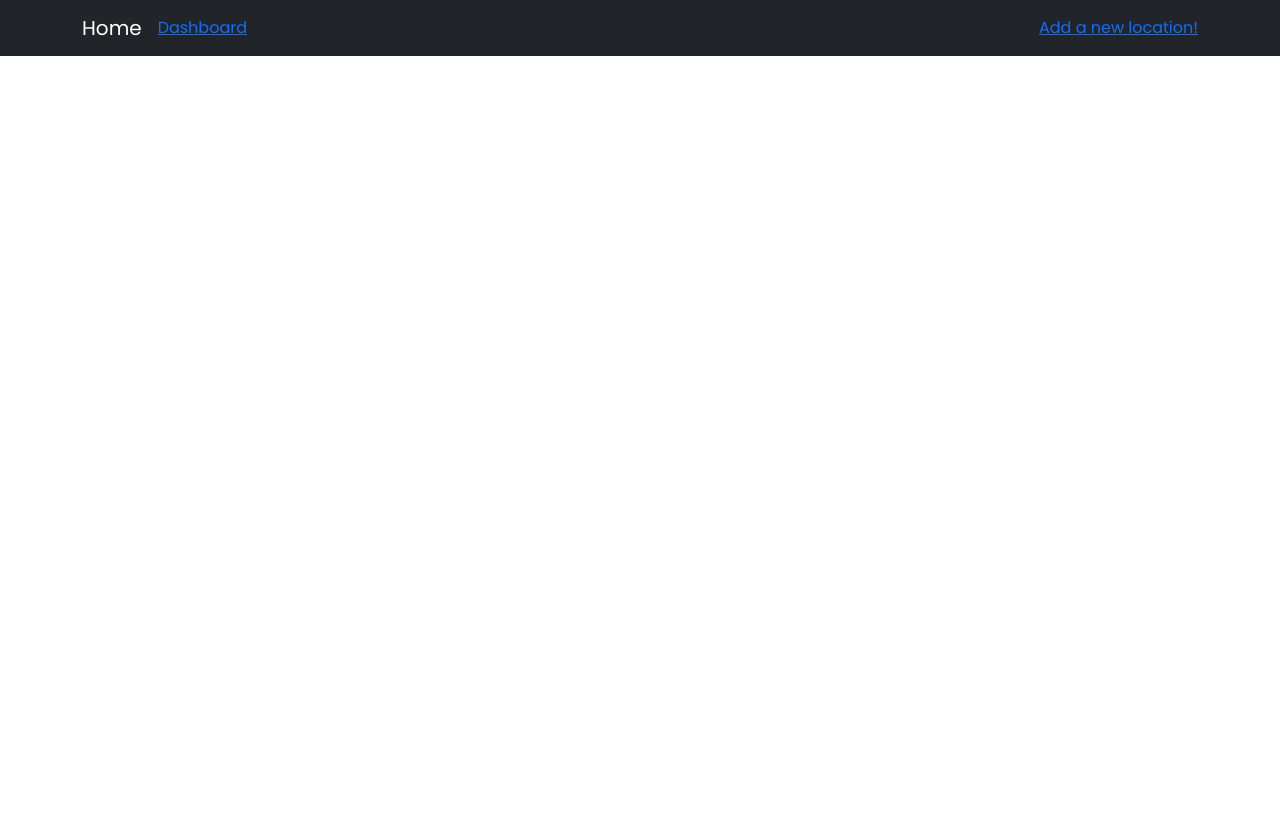
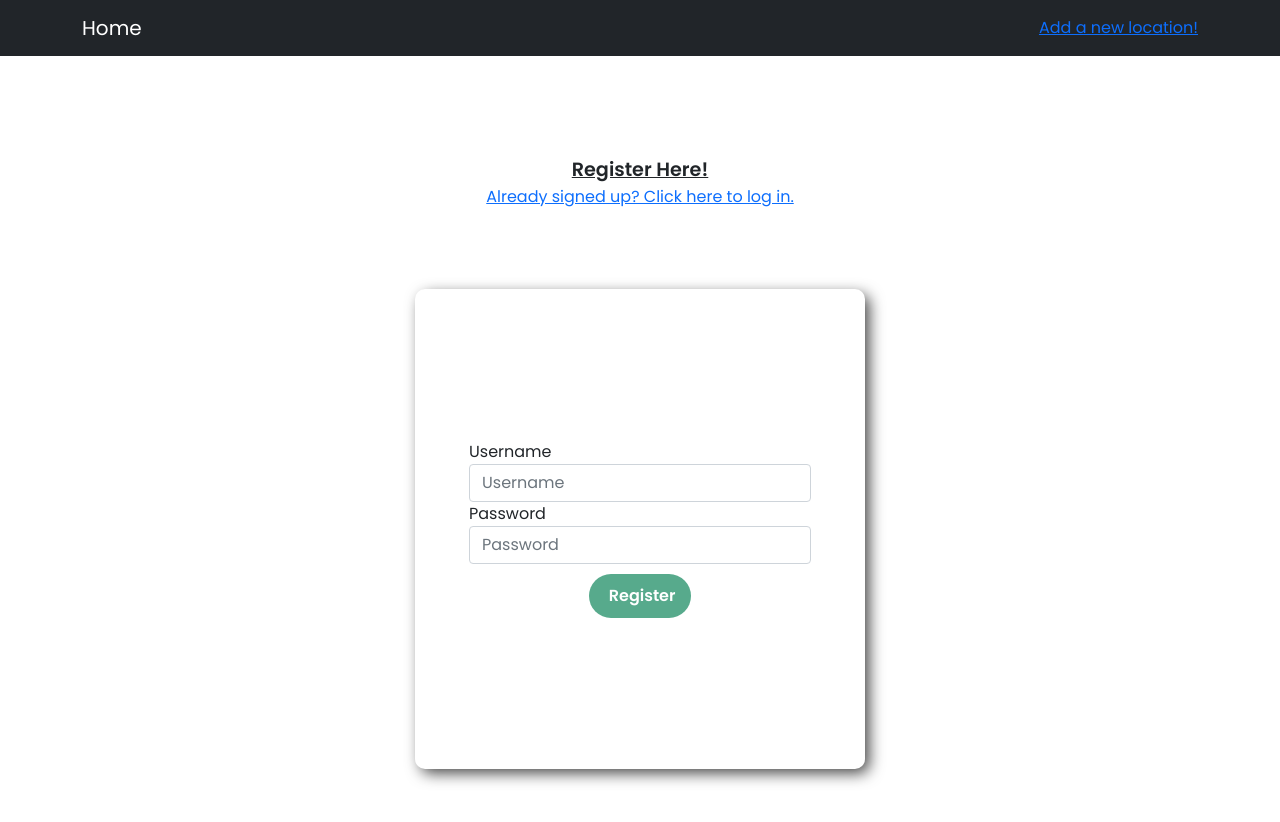
Before and after one commit to koogler/gotta-go, a React (Create React App) app: page /register in a window 1280 px wide. Shown: the top 822 px of the page. Before the commit the page ends 800 px from the top, so only its background shows below. Built offline with nearby package versions, Linux system fonts and the light colour scheme.

Commit message:
fixed the login page, and added a register route that adds users to the database

```diff
--- a/src/components/LocationAdd/LocationAdd.js
+++ b/src/components/LocationAdd/LocationAdd.js
@@ -2,6 +2,8 @@ import React, { useState, useContext } from "react";
 import { useNavigate } from "react-router-dom";
 import LocationFind from "../../api/LocationFind";
 import { LocationsContext } from "../../context/LocationsContext";
+import useToken from "../Dashboard/useToken";
+import Login from "../Login/Login";
 
 import './LocationAdd.scss';
 
@@ -20,6 +22,8 @@ const LocationAdd = () => {
   const [sharpsDisposal, setSharpsDisposal] = useState(false)
   const [requiresPurchase, setRequiresPurchase] = useState(false)
   const [privacyRating, setPrivacyRating] = useState(0)
+
+  const { token, setToken } = useToken();
 
   const handleChangeOne = () => {
     setAccessible(!accessible)
@@ -60,6 +64,10 @@ const LocationAdd = () => {
       addLocations(res.data.data.location)
       navigate('')
     } catch (err) { }
+  }
+
+  if (!token) {
+    return <Login setToken={setToken} />
   }
 
   return (
--- a/src/components/Login/Login.js
+++ b/src/components/Login/Login.js
@@ -3,14 +3,27 @@ import './Login.scss';
 import PropTypes from 'prop-types';
 import { LocationsContext } from '../../context/LocationsContext';
 import LocationFind from '../../api/LocationFind';
+import { Link } from 'react-router-dom'
+
+async function loginUser(credentials) {
+  return fetch('http://localhost:8080/login', {
+    method: 'POST',
+    headers: {
+      'Content-Type': 'application/json'
+    },
+    body: JSON.stringify(credentials)
+  })
+    .then(data => data.json())
+}
 
 
-
-export default function Login() {
+export default function Login({ setToken }) {
 
   const [errorMessages, setErrorMessages] = useState({});
   const [isSubmitted, setIsSubmitted] = useState(false);
   const { database, setDatabase } = useContext(LocationsContext)
+  const [username, setUserName] = useState();
+  const [password, setPassword] = useState();
 
   useEffect(() => {
     const fetchData = async () => {
@@ -29,9 +42,7 @@ export default function Login() {
     pass: "invalid password"
   };
 
-  console.log(database)
-
-  const handleSubmit = (event) => {
+  const handleSubmit = async (event) => {
 
     event.preventDefault();
 
@@ -39,11 +50,19 @@ export default function Login() {
 
     const userData = database.find((user) => user.username === uname.value);
 
+    const token = await loginUser({
+      username,
+      password
+    });
+
+
+
     if (userData) {
       if (userData.password !== pass.value) {
         setErrorMessages({ name: "pass", message: errors.pass });
       } else {
         setIsSubmitted(true);
+        setToken(token);
       }
     } else {
       setErrorMessages({ name: "uname", message: errors.uname });
@@ -79,8 +98,13 @@ export default function Login() {
     <div className="app">
       <div className="login-form">
         <div className="title">Sign In</div>
+        <div><Link to="/register">Don't have an account? Click here to sign up.</Link></div>
         {isSubmitted ? <div>User is successfully logged in</div> : renderForm}
       </div>
     </div>
   );
 }
+
+Login.propTypes = {
+  setToken: PropTypes.func.isRequired
+}
--- a/src/components/Navbar/TopNav.js
+++ b/src/components/Navbar/TopNav.js
@@ -8,7 +8,6 @@ function TopNav() {
       <Container>
         <Navbar.Brand href="/">Home</Navbar.Brand>
         <Nav className="me-auto">
-          <Link to="/dashboard">Dashboard</Link>
         </Nav>
         <Nav>
           <Link to="/locationadd">Add a new location!</Link>
--- /dev/null
+++ b/src/components/Register/Register.js
@@ -0,0 +1,65 @@
+import React, { useContext, useState } from "react";
+import { LocationsContext } from '../../context/LocationsContext';
+import LocationFind from '../../api/LocationFind';
+import { useNavigate, Link } from "react-router-dom";
+
+export default function Register() {
+
+  const { addUsers } = useContext(LocationsContext)
+
+  const [username, setUsername] = useState("")
+  const [password, setPassword] = useState("")
+
+  const navigate = useNavigate()
+
+  const handleSubmit = async (event) => {
+    event.preventDefault()
+
+    try {
+      const res = await LocationFind.post("/userdata/adduser",
+        {
+          username,
+          password
+        })
+      addUsers(res.data.data.database)
+      navigate('/login')
+    } catch (err) { }
+  }
+
+  return (
+    <div className="app">
+      <div className="login-form">
+        <div className="title">Register Here!</div>
+        <div><Link to="/login">Already signed up? Click here to log in.</Link></div>
+      </div>
+
+
+      <div className="form-container">
+        <form className="form" onSubmit={handleSubmit}>
+          <div className="input-container">
+            <label>Username </label>
+            <input
+              value={username}
+              onChange={event => setUsername(event.target.value)}
+              type="text"
+              className="form-control"
+              placeholder="Username" />
+          </div>
+          <div className="input-container">
+            <label>Password </label>
+            <input
+              value={password}
+              onChange={event => setPassword(event.target.value)}
+              type="text"
+              className="form-control"
+              placeholder="Password" />
+          </div>
+          <button className="button" onClick={handleSubmit} type="submit">
+            Register
+          </button>
+        </form>
+      </div>
+    </div>
+  );
+
+}
--- a/src/context/LocationsContext.js
+++ b/src/context/LocationsContext.js
@@ -14,8 +14,12 @@ export const LocationsContextProvider = (props) => {
     setLocations([...locations, location])
   }
 
+  const addUsers = (user) => {
+    setDatabase([...database, user])
+  }
+
   return (
-    <LocationsContext.Provider value={{ locations, setLocations, addLocations, selectedLocation, setSelectedLocation, database, setDatabase }}>
+    <LocationsContext.Provider value={{ locations, setLocations, addLocations, selectedLocation, setSelectedLocation, database, setDatabase, addUsers }}>
       {props.children}
     </LocationsContext.Provider>
   )
--- a/src/index.js
+++ b/src/index.js
@@ -11,6 +11,7 @@ import LocationDetail from './components/LocationDetail/LocationDetail'
 import { LocationsContextProvider } from './context/LocationsContext.js'
 import TopNav from './components/Navbar/TopNav'
 import Login from './components/Login/Login'
+import Register from './components/Register/Register'
 
 
 ReactDOM.render(
@@ -20,10 +21,10 @@ ReactDOM.render(
       <TopNav />
       <Routes>
         <Route path="/" element={<App />} />
-        <Route path="/dashboard" element={<Dashboard />} />
         <Route path="/locationadd" element={<LocationAdd />} />
         <Route exact path="/locations/:id" element={<LocationDetail />} />
         <Route exact path="/login" element={<Login />} />
+        <Route exact path="/register" element={<Register />} />
       </Routes>
     </BrowserRouter>
   </LocationsContextProvider >
```
Also changed, not shown: 1 other file (tests, documents, lock files or other folders).
